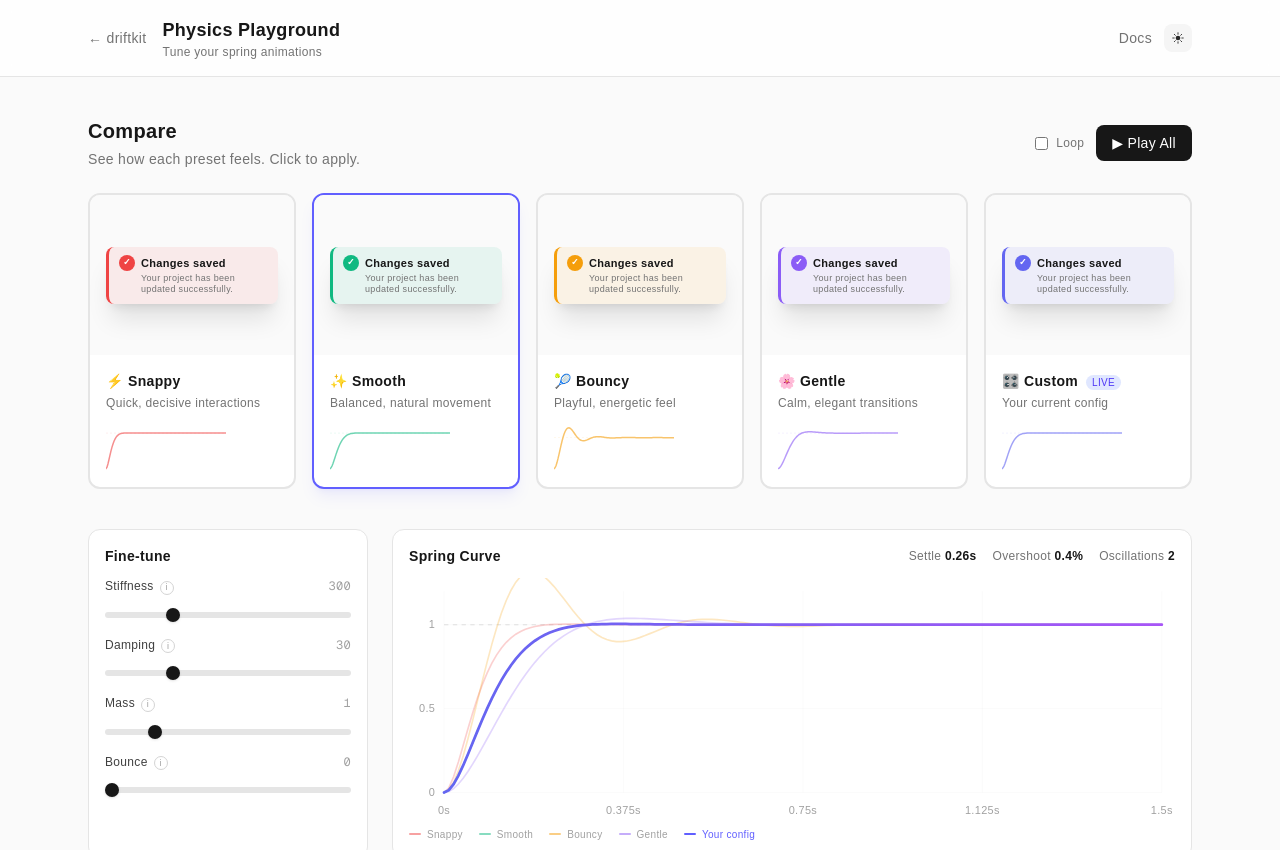
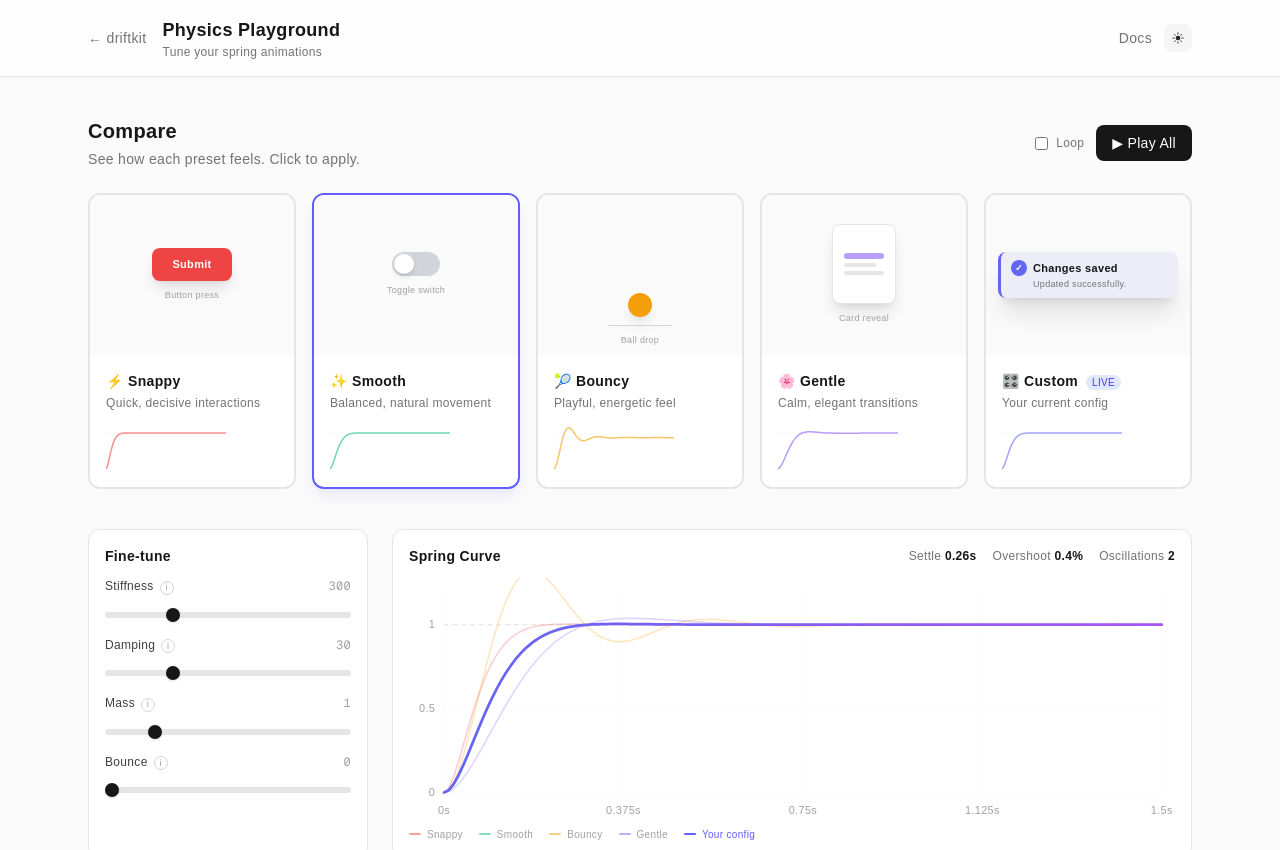
Before and after one commit to kippledigital/driftkit, a Next.js app: page /playground in a window 1280 px wide. Shown: the top 850 px of the page. Built offline with nearby package versions, Linux system fonts and the light colour scheme; a web font is replaced by a local one.

Commit message:
feat: unique animation demo per preset card
- Snappy: button tap (scale press)
- Smooth: toggle switch (slide)
- Bouncy: ball drop (gravity bounce)
- Gentle: card reveal (fade + slide up)
- Custom: toast notification (slide from right)

```diff
--- a/src/app/playground/page.tsx
+++ b/src/app/playground/page.tsx
@@ -114,7 +114,107 @@ function MiniCurve({ config, color = "#6366f1", height = 48, width = 120 }: {
 }
 
 // =============================================================================
-// COMPARISON CARD — shows a real mini-UI interaction
+// ANIMATION DEMOS — each preset shows a different micro-interaction
+// =============================================================================
+
+function ButtonTapDemo({ isPlaying, color, springTransition }: { isPlaying: boolean; color: string; springTransition: object }) {
+  return (
+    <div className="flex flex-col items-center justify-center gap-2 h-full">
+      <motion.div
+        className="px-5 py-2 rounded-lg text-white text-[11px] font-semibold shadow-lg cursor-pointer"
+        style={{ backgroundColor: color }}
+        animate={isPlaying ? { scale: [1, 0.85, 1] } : { scale: 1 }}
+        transition={springTransition}
+      >
+        Submit
+      </motion.div>
+      <span className="text-[9px] text-neutral-400">Button press</span>
+    </div>
+  );
+}
+
+function ToggleSwitchDemo({ isPlaying, color, springTransition }: { isPlaying: boolean; color: string; springTransition: object }) {
+  return (
+    <div className="flex flex-col items-center justify-center gap-2 h-full">
+      <div className="w-12 h-6 rounded-full p-0.5 relative" style={{ backgroundColor: isPlaying ? color : "#d1d5db" }}>
+        <motion.div
+          className="w-5 h-5 rounded-full bg-white shadow-md"
+          animate={isPlaying ? { x: 24 } : { x: 0 }}
+          transition={springTransition}
+        />
+      </div>
+      <span className="text-[9px] text-neutral-400">Toggle switch</span>
+    </div>
+  );
+}
+
+function BouncingBallDemo({ isPlaying, color, springTransition }: { isPlaying: boolean; color: string; springTransition: object }) {
+  return (
+    <div className="flex flex-col items-center justify-end gap-2 h-full pb-2">
+      <motion.div
+        className="w-6 h-6 rounded-full shadow-lg"
+        style={{ backgroundColor: color }}
+        animate={isPlaying ? { y: [-48, 0] } : { y: 0 }}
+        transition={springTransition}
+      />
+      <div className="w-16 h-[1px] bg-neutral-300 dark:bg-neutral-600" />
+      <span className="text-[9px] text-neutral-400">Ball drop</span>
+    </div>
+  );
+}
+
+function CardSlideDemo({ isPlaying, color, springTransition }: { isPlaying: boolean; color: string; springTransition: object }) {
+  return (
+    <div className="flex flex-col items-center justify-center gap-2 h-full">
+      <motion.div
+        className="w-16 h-20 rounded-lg shadow-lg border border-neutral-200 dark:border-neutral-700 bg-white dark:bg-neutral-800 flex items-center justify-center"
+        animate={isPlaying ? { y: [40, 0], opacity: [0, 1] } : { y: 0, opacity: 1 }}
+        transition={springTransition}
+      >
+        <div className="space-y-1">
+          <div className="w-10 h-1.5 rounded-full" style={{ backgroundColor: color, opacity: 0.6 }} />
+          <div className="w-8 h-1 rounded-full bg-neutral-200 dark:bg-neutral-600" />
+          <div className="w-10 h-1 rounded-full bg-neutral-200 dark:bg-neutral-600" />
+        </div>
+      </motion.div>
+      <span className="text-[9px] text-neutral-400">Card reveal</span>
+    </div>
+  );
+}
+
+function ToastDemo({ isPlaying, color, springTransition }: { isPlaying: boolean; color: string; springTransition: object }) {
+  return (
+    <div className="flex flex-col items-center justify-center h-full px-3">
+      <motion.div
+        className="w-full rounded-lg shadow-xl overflow-hidden"
+        style={{ backgroundColor: color + "15", borderLeft: `3px solid ${color}` }}
+        animate={isPlaying ? { x: [80, 0], opacity: [0, 1], scale: [0.95, 1] } : { x: 0, opacity: 1, scale: 1 }}
+        transition={springTransition}
+      >
+        <div className="px-2.5 py-2">
+          <div className="flex items-center gap-1.5 mb-0.5">
+            <div className="w-4 h-4 rounded-full flex items-center justify-center text-[9px] shrink-0" style={{ backgroundColor: color }}>
+              <span className="text-white font-bold">✓</span>
+            </div>
+            <span className="text-[11px] font-semibold text-neutral-900 dark:text-white truncate">Changes saved</span>
+          </div>
+          <p className="text-[9px] text-neutral-500 dark:text-neutral-400 pl-[22px] leading-tight">Updated successfully.</p>
+        </div>
+      </motion.div>
+    </div>
+  );
+}
+
+const demoComponents: Record<string, React.FC<{ isPlaying: boolean; color: string; springTransition: object }>> = {
+  snappy: ButtonTapDemo,
+  smooth: ToggleSwitchDemo,
+  bouncy: BouncingBallDemo,
+  gentle: CardSlideDemo,
+  custom: ToastDemo,
+};
+
+// =============================================================================
+// COMPARISON CARD
 // =============================================================================
 
 function ComparisonCard({
@@ -123,6 +223,7 @@ function ComparisonCard({
   isPlaying,
   isActive,
   onClick,
+  demoType = "custom",
   isCustom = false,
 }: {
   config: { stiffness: number; damping: number; mass: number; bounce: number };
@@ -130,6 +231,7 @@ function ComparisonCard({
   isPlaying: boolean;
   isActive: boolean;
   onClick: () => void;
+  demoType?: string;
   isCustom?: boolean;
 }) {
   const springTransition = {
@@ -138,6 +240,9 @@ function ComparisonCard({
     damping: config.damping,
     mass: config.mass,
   };
+
+  const Demo = demoComponents[demoType] || ToastDemo;
+  const color = isCustom ? "#6366f1" : meta.color;
 
   return (
     <motion.button
@@ -150,28 +255,9 @@ function ComparisonCard({
       whileHover={{ y: -2 }}
       transition={{ type: "spring", stiffness: 400, damping: 25 }}
     >
-      {/* Animation stage — mock notification card */}
-      <div className="h-40 bg-neutral-50 dark:bg-neutral-950 relative overflow-hidden flex items-center justify-center p-4">
-        <motion.div
-          className="w-full rounded-lg shadow-xl overflow-hidden"
-          style={{ backgroundColor: isCustom ? "#6366f1" + "15" : meta.color + "15", borderLeft: `3px solid ${isCustom ? "#6366f1" : meta.color}` }}
-          animate={isPlaying ? {
-            x: [80, 0],
-            opacity: [0, 1],
-            scale: [0.95, 1],
-          } : { x: 0, opacity: 1, scale: 1 }}
-          transition={springTransition}
-        >
-          <div className="px-2.5 py-2">
-            <div className="flex items-center gap-1.5 mb-0.5">
-              <div className="w-4 h-4 rounded-full flex items-center justify-center text-[9px] shrink-0" style={{ backgroundColor: isCustom ? "#6366f1" : meta.color }}>
-                <span className="text-white font-bold">✓</span>
-              </div>
-              <span className="text-[11px] font-semibold text-neutral-900 dark:text-white truncate">Changes saved</span>
-            </div>
-            <p className="text-[9px] text-neutral-500 dark:text-neutral-400 pl-[22px] leading-tight">Your project has been updated successfully.</p>
-          </div>
-        </motion.div>
+      {/* Animation stage */}
+      <div className="h-40 bg-neutral-50 dark:bg-neutral-950 relative overflow-hidden">
+        <Demo isPlaying={isPlaying} color={color} springTransition={springTransition} />
       </div>
 
       {/* Info */}
@@ -187,7 +273,7 @@ function ComparisonCard({
           </h3>
         </div>
         <p className="text-xs text-neutral-500 dark:text-neutral-400 mb-3">{meta.description}</p>
-        <MiniCurve config={config} color={isCustom ? "#6366f1" : meta.color} />
+        <MiniCurve config={config} color={color} />
       </div>
     </motion.button>
   );
@@ -448,6 +534,7 @@ export default function PhysicsPlayground() {
                 isPlaying={isPlaying}
                 isActive={config.preset === key}
                 onClick={() => handlePreset(key)}
+                demoType={key}
               />
             ))}
             <ComparisonCard
@@ -456,6 +543,7 @@ export default function PhysicsPlayground() {
               isPlaying={isPlaying}
               isActive={config.preset === "custom"}
               onClick={() => {}}
+              demoType="custom"
               isCustom
             />
           </div>
```
